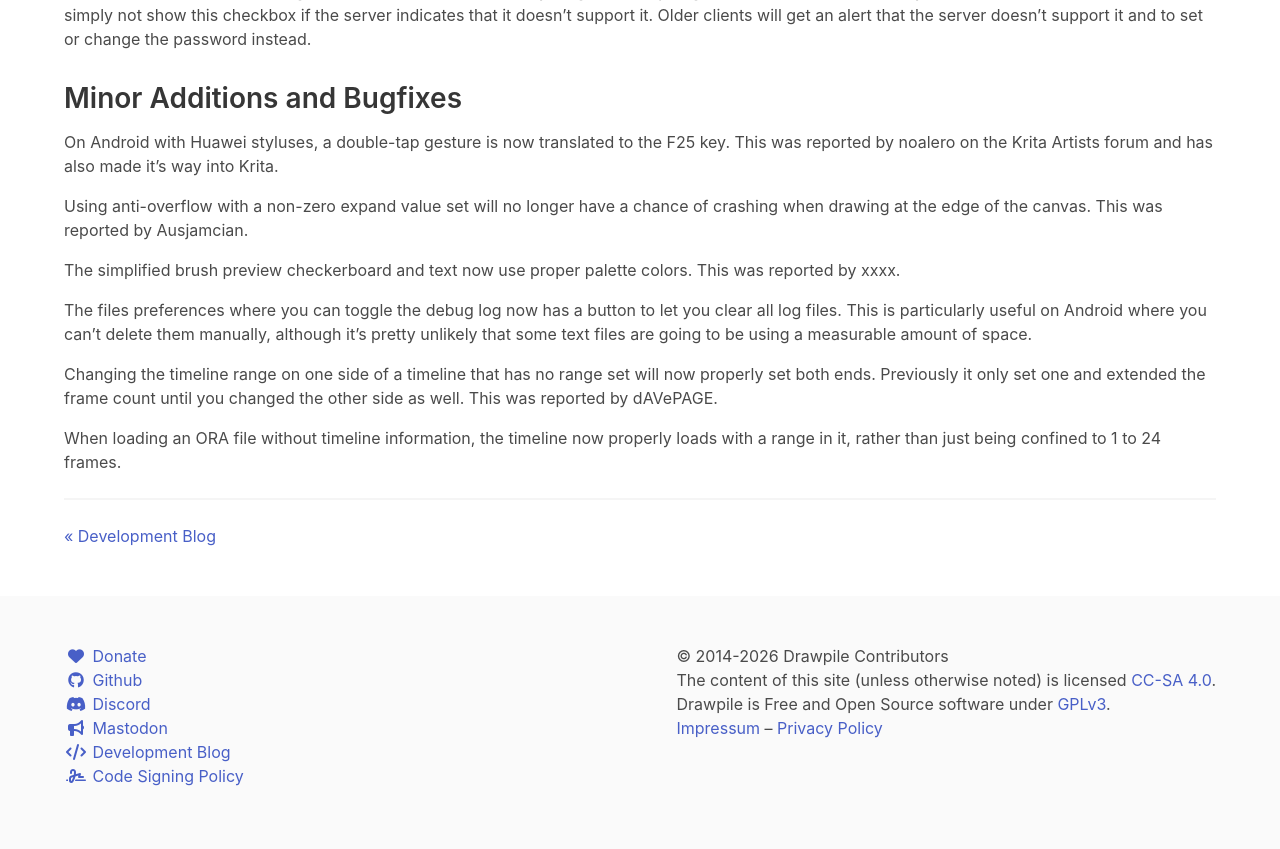
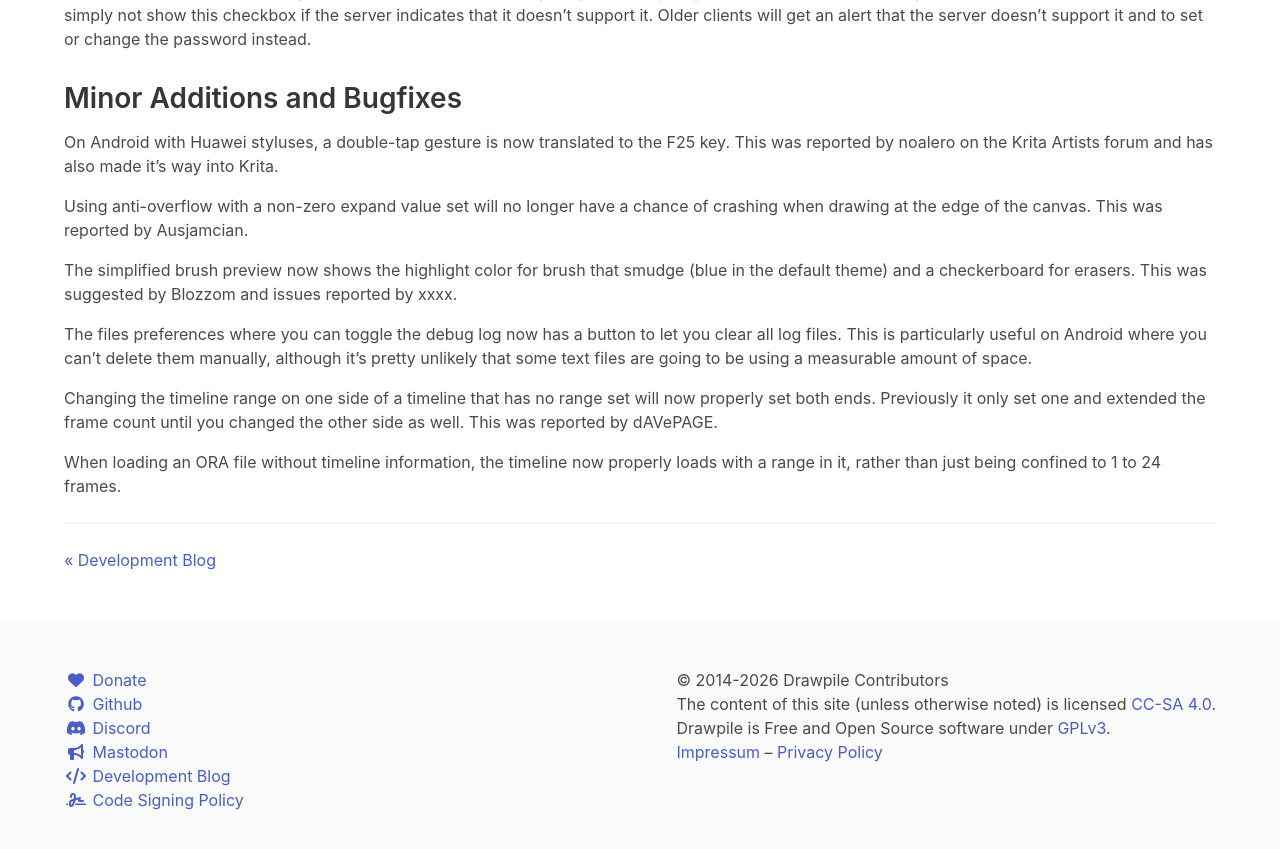
Before and after one commit to drawpile/drawpile.github.io, a Jekyll site: the page built from _posts/2026-04-13-dev-update.markdown, in a window 1280 px wide and 900 px high, scrolled down 4914 px. Shown: the top 849 px of the window. Built offline with Jekyll 4.4.1, drawn with Linux system fonts in a browser that asks for light colours.

Commit message:
Amend brush preview change to last dev update
Missing the smudge and erase additions.

```diff
--- a/_posts/2026-04-13-dev-update.markdown
+++ b/_posts/2026-04-13-dev-update.markdown
@@ -82,7 +82,7 @@
 
 Using anti-overflow with a non-zero expand value set will no longer have a chance of crashing when drawing at the edge of the canvas. This was reported by Ausjamcian.
 
-The simplified brush preview checkerboard and text now use proper palette colors. This was reported by xxxx.
+The simplified brush preview now shows the highlight color for brush that smudge (blue in the default theme) and a checkerboard for erasers. This was suggested by Blozzom and issues reported by xxxx.
 
 The files preferences where you can toggle the debug log now has a button to let you clear all log files. This is particularly useful on Android where you can't delete them manually, although it's pretty unlikely that some text files are going to be using a measurable amount of space.
 
```
